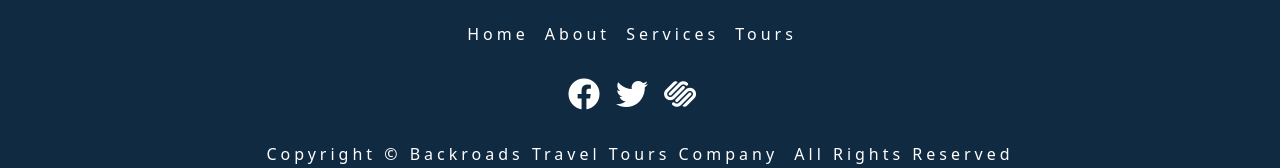
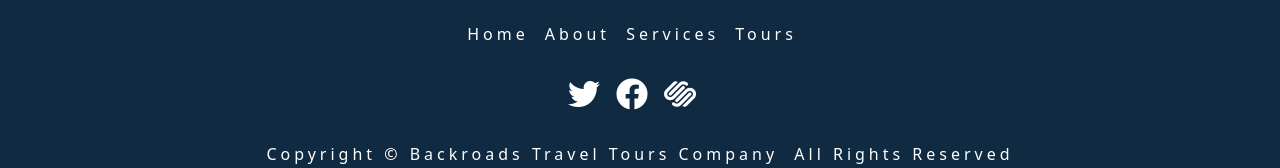
Before and after one commit to emmeiwhite/backroads-react-tours-app, a React (Create React App) app: page / in a window 1280 px wide. Shown: the part 3057-3225 px from the top of the page. Built offline with nearby package versions, Linux system fonts and the light colour scheme.

Commit message:
Foote is also done, with this whole app is refactored in React

```diff
--- a/src/components/Footer.js
+++ b/src/components/Footer.js
@@ -1,4 +1,5 @@
 import { pageLinks } from "../data";
+import { iconLinks } from "../data";
 export default function Footer() {
   return (
     <footer className="section footer">
@@ -18,33 +19,20 @@ export default function Footer() {
       </ul>
 
       <ul className="footer-icons">
-        <li>
+        {iconLinks.map(({ id, icon, href }) => {
+          return (
+            <li key={id}>
               <a
-            href="https://www.twitter.com"
+                href={href}
                 target="_blank"
                 className="footer-icon"
+                rel="noreferrer"
               >
-            <i className="fab fa-facebook"></i>
+                <i className={icon}></i>
               </a>
             </li>
-        <li>
-          <a
-            href="https://www.twitter.com"
-            target="_blank"
-            className="footer-icon"
-          >
-            <i className="fab fa-twitter"></i>
-          </a>
-        </li>
-        <li>
-          <a
-            href="https://www.twitter.com"
-            target="_blank"
-            className="footer-icon"
-          >
-            <i className="fab fa-squarespace"></i>
-          </a>
-        </li>
+          );
+        })}
       </ul>
       <p className="copyright">
         copyright &copy; Backroads travel tours company
```
Lines whose indentation alone changed are shown as unchanged.
